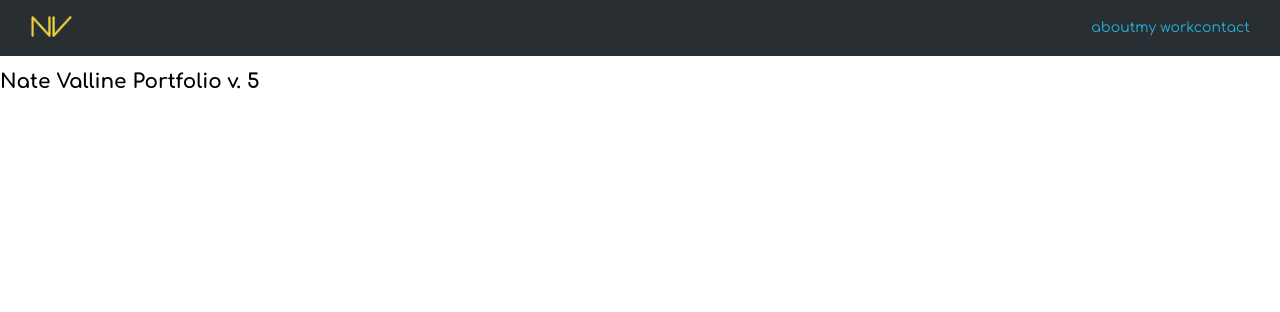
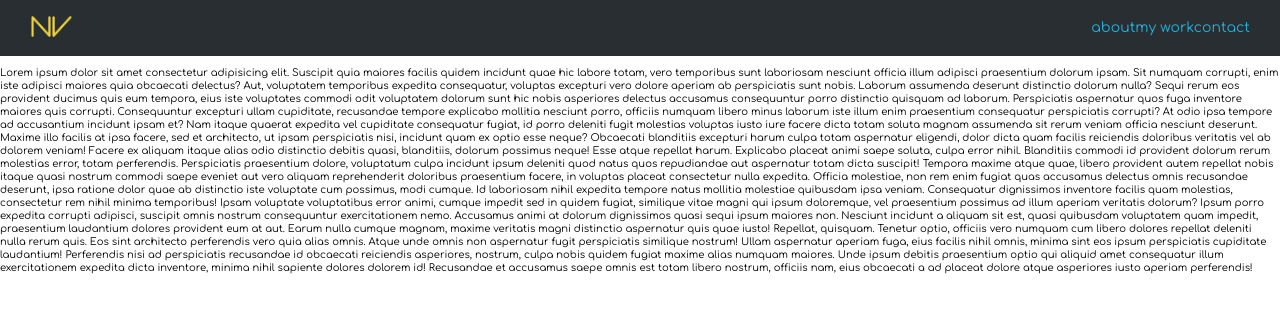
Before and after one commit to nvalline/portfolio-v5, a Next.js app: page / in a window 1280 px wide. Shown: the top 312 px of the page. Built offline with nearby package versions, Linux system fonts and the light colour scheme.

Commit message:
added useEffect to disable scroll

```diff
--- a/components/header/header.js
+++ b/components/header/header.js
@@ -1,4 +1,4 @@
-import { useState } from 'react';
+import { useEffect, useState } from 'react';
 import Overlay from './overlay';
 import Navbar from './navBar/navbar';
 import MobileMenu from './mobileMenu';
@@ -15,6 +15,14 @@ function header() {
 		}
 	};
 
+	useEffect(() => {
+		if (burgerIsActive) {
+			document.body.style.overflow = 'hidden';
+		} else {
+			document.body.style.overflow = 'unset';
+		}
+	}, [burgerIsActive]);
+
 	return (
 		<header className={navStyles.header}>
 			<Overlay burgerIsActive={burgerIsActive} />
--- /dev/null
+++ b/components/hero/hero.js
@@ -0,0 +1,68 @@
+import React from 'react';
+
+function hero() {
+	return (
+		<section>
+			<p>
+				Lorem ipsum dolor sit amet consectetur adipisicing elit. Suscipit quia
+				maiores facilis quidem incidunt quae hic labore totam, vero temporibus
+				sunt laboriosam nesciunt officia illum adipisci praesentium dolorum
+				ipsam. Sit numquam corrupti, enim iste adipisci maiores quia obcaecati
+				delectus? Aut, voluptatem temporibus expedita consequatur, voluptas
+				excepturi vero dolore aperiam ab perspiciatis sunt nobis. Laborum
+				assumenda deserunt distinctio dolorum nulla? Sequi rerum eos provident
+				ducimus quis eum tempora, eius iste voluptates commodi odit voluptatem
+				dolorum sunt hic nobis asperiores delectus accusamus consequuntur porro
+				distinctio quisquam ad laborum. Perspiciatis aspernatur quos fuga
+				inventore maiores quis corrupti. Consequuntur excepturi ullam
+				cupiditate, recusandae tempore explicabo mollitia nesciunt porro,
+				officiis numquam libero minus laborum iste illum enim praesentium
+				consequatur perspiciatis corrupti? At odio ipsa tempore ad accusantium
+				incidunt ipsam et? Nam itaque quaerat expedita vel cupiditate
+				consequatur fugiat, id porro deleniti fugit molestias voluptas iusto
+				iure facere dicta totam soluta magnam assumenda sit rerum veniam officia
+				nesciunt deserunt. Maxime illo facilis at ipsa facere, sed et
+				architecto, ut ipsam perspiciatis nisi, incidunt quam ex optio esse
+				neque? Obcaecati blanditiis excepturi harum culpa totam aspernatur
+				eligendi, dolor dicta quam facilis reiciendis doloribus veritatis vel ab
+				dolorem veniam! Facere ex aliquam itaque alias odio distinctio debitis
+				quasi, blanditiis, dolorum possimus neque! Esse atque repellat harum.
+				Explicabo placeat animi saepe soluta, culpa error nihil. Blanditiis
+				commodi id provident dolorum rerum molestias error, totam perferendis.
+				Perspiciatis praesentium dolore, voluptatum culpa incidunt ipsum
+				deleniti quod natus quos repudiandae aut aspernatur totam dicta
+				suscipit! Tempora maxime atque quae, libero provident autem repellat
+				nobis itaque quasi nostrum commodi saepe eveniet aut vero aliquam
+				reprehenderit doloribus praesentium facere, in voluptas placeat
+				consectetur nulla expedita. Officia molestiae, non rem enim fugiat quas
+				accusamus delectus omnis recusandae deserunt, ipsa ratione dolor quae ab
+				distinctio iste voluptate cum possimus, modi cumque. Id laboriosam nihil
+				expedita tempore natus mollitia molestiae quibusdam ipsa veniam.
+				Consequatur dignissimos inventore facilis quam molestias, consectetur
+				rem nihil minima temporibus! Ipsam voluptate voluptatibus error animi,
+				cumque impedit sed in quidem fugiat, similique vitae magni qui ipsum
+				doloremque, vel praesentium possimus ad illum aperiam veritatis dolorum?
+				Ipsum porro expedita corrupti adipisci, suscipit omnis nostrum
+				consequuntur exercitationem nemo. Accusamus animi at dolorum dignissimos
+				quasi sequi ipsum maiores non. Nesciunt incidunt a aliquam sit est,
+				quasi quibusdam voluptatem quam impedit, praesentium laudantium dolores
+				provident eum at aut. Earum nulla cumque magnam, maxime veritatis magni
+				distinctio aspernatur quis quae iusto! Repellat, quisquam. Tenetur
+				optio, officiis vero numquam cum libero dolores repellat deleniti nulla
+				rerum quis. Eos sint architecto perferendis vero quia alias omnis. Atque
+				unde omnis non aspernatur fugit perspiciatis similique nostrum! Ullam
+				aspernatur aperiam fuga, eius facilis nihil omnis, minima sint eos ipsum
+				perspiciatis cupiditate laudantium! Perferendis nisi ad perspiciatis
+				recusandae id obcaecati reiciendis asperiores, nostrum, culpa nobis
+				quidem fugiat maxime alias numquam maiores. Unde ipsum debitis
+				praesentium optio qui aliquid amet consequatur illum exercitationem
+				expedita dicta inventore, minima nihil sapiente dolores dolorem id!
+				Recusandae et accusamus saepe omnis est totam libero nostrum, officiis
+				nam, eius obcaecati a ad placeat dolore atque asperiores iusto aperiam
+				perferendis!
+			</p>
+		</section>
+	);
+}
+
+export default hero;
--- a/pages/index.js
+++ b/pages/index.js
@@ -1,5 +1,6 @@
 import Head from 'next/head';
 import Layout from '../components/Layout';
+import Hero from '../components/hero/hero';
 
 export default function Home() {
 	return (
@@ -9,9 +10,7 @@ export default function Home() {
 				<title>Nate Valline | Web Developer</title>
 			</Head>
 
-			<div>
-				<h1>Nate Valline Portfolio v. 5</h1>
-			</div>
+			<Hero />
 		</Layout>
 	);
 }
--- a/styles/Nav.module.scss
+++ b/styles/Nav.module.scss
@@ -7,6 +7,7 @@
 	z-index: 1;
 
 	.navContainer {
+		position: relative;
 		display: flex;
 		align-items: center;
 		justify-content: space-between;
@@ -78,11 +79,11 @@
 	.overlay {
 		opacity: 0;
 		position: fixed;
-		top: 5rem;
+		top: 0;
 		right: 0;
 		bottom: 0;
 		left: 0;
-		background-image: linear-gradient($primary-black 30%, $primary-white);
+		background-image: linear-gradient($primary-black 40%, transparent);
 	}
 
 	.mobMenuContainer {
```
